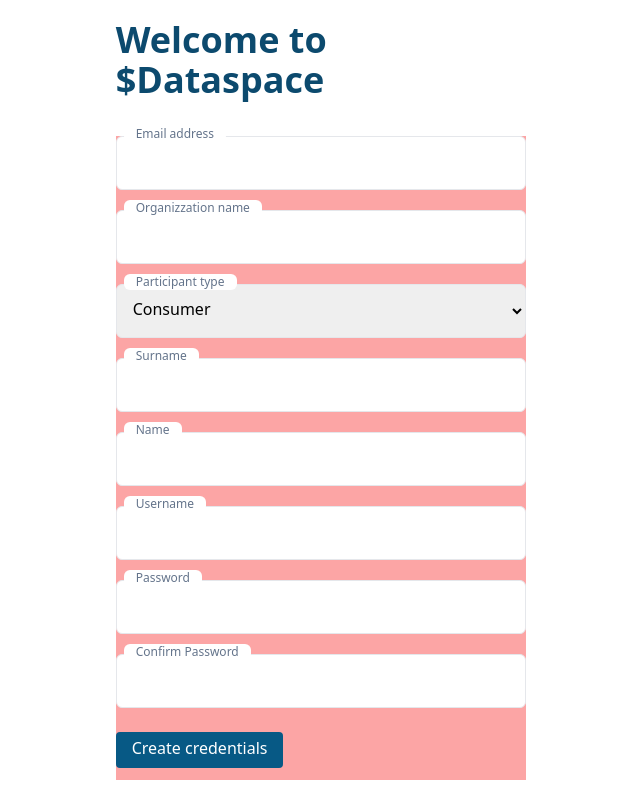
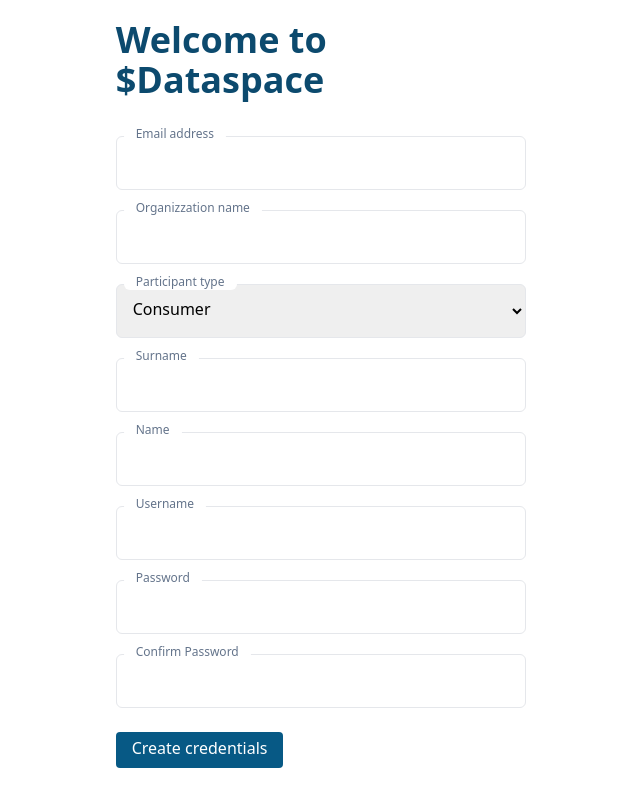
Before and after one commit to Pumahawk/simpl-fe-nx-react, a React (Vite) app: page /application/request in a window 1280 px wide. Shown: the whole page, without its empty margins (319-959 px from the left). Built offline with nearby package versions, Linux system fonts and the light colour scheme; what keycloak-js would draw is missing.

Commit message:
create base layout template for input

```diff
--- a/src/lib/component/form-inputs-component/form-inputs.tsx
+++ b/src/lib/component/form-inputs-component/form-inputs.tsx
@@ -1,5 +1,13 @@
-import { HTMLProps } from 'react';
-import styles from './form-inputs.module.scss';
+import React, { HTMLProps } from 'react';
+
+export function InputLayout<T>({id, label, children}:{id: string, label: string, children: (className: string) => React.ReactNode}) {
+  return (
+    <div className='relative mt-5'>
+      {children('peer w-full border outline-0 pt-3 pb-4 px-3 border rounded-md focus:outline-1 focus:outline-primary-800')}
+      <label className='absolute -top-2.5 left-2 bg-white px-3 text-xs rounded-md text-slate-500 peer-focus:text-primary-800 peer-focus:font-semibold' htmlFor={id}>{label}</label>
+    </div>
+  );
+}
 
 export interface InputProps {
   id: string;
@@ -10,10 +18,9 @@ export interface InputProps {
 }
 export function Input({label, id, name, input, type="text"}: InputProps) {
   return (
-    <div className='relative mt-5'>
-      <input className='peer w-full border outline-0 pt-3 pb-4 px-3 border rounded-md focus:outline-1 focus:outline-primary-800 ' type={type} id={id} name={name} {...input}></input>
-      <label className='absolute -top-2.5 left-2 bg-white px-3 text-xs rounded-md text-slate-500 peer-focus:text-primary-800 peer-focus:font-semibold' htmlFor={id}>{label}</label>
-    </div>
+    <InputLayout label={label} id={id}>
+      { className => <input className={className} type={type} id={id} name={name} {...input}></input>}
+    </InputLayout>
   );
 }
 
@@ -30,11 +37,12 @@ export interface SelectProps {
 }
 export function Select({id, label, select, options}: SelectProps) {
   return (
-    <div className='relative mt-5'>
-    <select {...select} className='peer w-full border outline-0 pt-3 pb-4 px-3 border rounded-md focus:outline-1 focus:outline-primary-800'>
-      { options.map(option => <option key={option.id} value={option.value}>{option.label}</option>) }
-    </select>
-    <label className='absolute -top-2.5 left-2 bg-white px-3 text-xs rounded-md text-slate-500 peer-focus:text-primary-800 peer-focus:font-semibold' htmlFor={id}>{label}</label>
-    </div>
-  );
+    <InputLayout  label={label} id={id}>
+      { className => (
+        <select {...select} className={className}>
+          { options.map(option => <option key={option.id} value={option.value}>{option.label}</option>) }
+        </select>
+      )}
+    </InputLayout>
+  )
 }
--- a/src/pages/application-request-page/application-request.tsx
+++ b/src/pages/application-request-page/application-request.tsx
@@ -16,7 +16,7 @@ export function ApplicationRequest() {
   ]
   return (
     <CenterPageLayout title='Welcome to $Dataspace'>
-      <form className='bg-red-300'>
+      <form>
         <Input id='email' label='Email address' name='email'/>
         <Input id='org' label='Organizzation name' name='org'/>
         <Select id='participantType' label='Participant type' name='participantType' options={participantTypeOptions}/>
```
